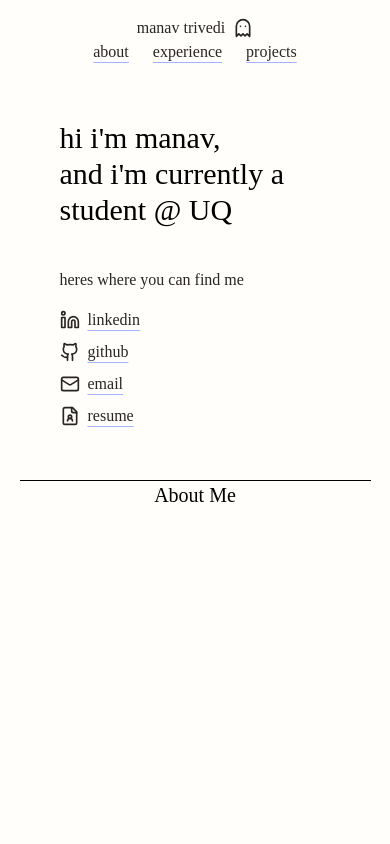
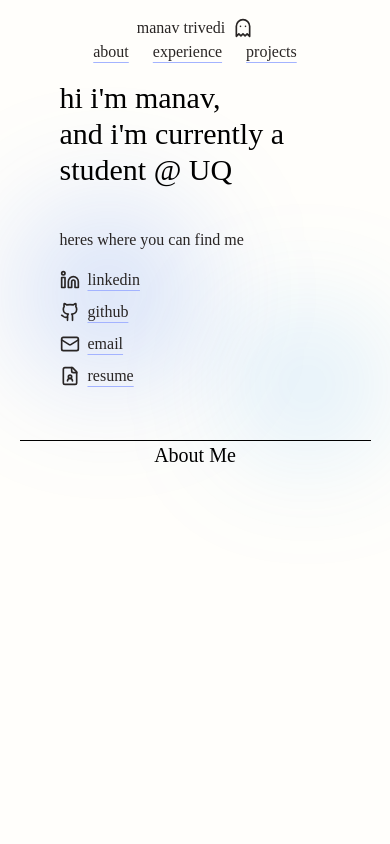
Before and after one commit to ManavTriv/Portfolio, a React (Vite) app in the folder frontend/: page / in a window 390 px wide. Shown: the top 844 px of the page. Built offline with nearby package versions, Linux system fonts and the light colour scheme; a web font is replaced by a local one.

Commit message:
Added background blobs

```diff
--- a/frontend/src/Home.jsx
+++ b/frontend/src/Home.jsx
@@ -6,6 +6,8 @@ import Experience from "./components/Experience";
 import Projects from "./components/Projects";
 import Navbar from "./components/Navbar";
 
+const SectionDivider = () => <div className="w-full border-t-1 mt-3" />;
+
 const Home = () => {
   const aboutRef = useRef(null);
   const experienceRef = useRef(null);
@@ -13,21 +15,17 @@ const Home = () => {
   const [navbarScrolled, setNavbarScrolled] = useState(false);
 
   useEffect(() => {
-    const handleScroll = () => {
-      setNavbarScrolled(window.scrollY > 0);
-    };
-    window.addEventListener("scroll", handleScroll);
-    return () => window.removeEventListener("scroll", handleScroll);
+    const handleScroll = () => setNavbarScrolled(window.scrollY > 0);
+    const debouncedScroll = debounce(handleScroll, 100);
+    window.addEventListener("scroll", debouncedScroll);
+    return () => window.removeEventListener("scroll", debouncedScroll);
   }, []);
 
   const scrollToSection = (ref) => {
     if (ref?.current) {
       const navbarHeight = 80;
       const offset = ref.current.offsetTop - navbarHeight;
-      window.scrollTo({
-        top: offset,
-        behavior: "smooth",
-      });
+      window.scrollTo({ top: offset, behavior: "smooth" });
     }
   };
 
@@ -36,7 +34,9 @@ const Home = () => {
   };
 
   return (
-    <div className="bg-[#fffefb] min-h-screen relative">
+    <div className="bg-[#fffefb] min-h-screen relative overflow-hidden">
+      <div className="blob blob-1" />
+      <div className="blob blob-2" />
 
       <Navbar
         scrolled={navbarScrolled}
@@ -46,18 +46,18 @@ const Home = () => {
         handleHomeClick={handleHomeClick}
       />
 
-      <div className="flex flex-col w-[90%] xl:max-w-[1100px] items-center justify-center mx-auto pt-20">
+      <div className="flex flex-col w-[90%] xl:max-w-[1100px] items-center justify-center mx-auto pt-10 md:pt-20 relative z-10">
         <IntroCard />
-        <div className="w-full border-t-1 mt-3"></div>
-        <div ref={aboutRef} className="scroll-mt-20">
+        <SectionDivider />
+        <div ref={aboutRef} className="scroll-mt-10 md:scroll-mt-20">
           <About />
         </div>
-        <div className="w-full border-t-1 mt-3"></div>
-        <div ref={experienceRef} className="scroll-mt-20">
+        <SectionDivider />
+        <div ref={experienceRef} className="scroll-mt-10 md:scroll-mt-20">
           <Experience />
         </div>
-        <div className="w-full border-t-1 mt-3"></div>
-        <div ref={projectsRef} className="scroll-mt-20">
+        <SectionDivider />
+        <div ref={projectsRef} className="scroll-mt-10 md:scroll-mt-20">
           <Projects />
         </div>
       </div>
@@ -65,4 +65,12 @@ const Home = () => {
   );
 };
 
+const debounce = (func, delay) => {
+  let timeoutId;
+  return (...args) => {
+    if (timeoutId) clearTimeout(timeoutId);
+    timeoutId = setTimeout(() => func.apply(this, args), delay);
+  };
+};
+
 export default Home;
--- a/frontend/src/styles/Home.css
+++ b/frontend/src/styles/Home.css
@@ -1 +1,40 @@
 @import url('https://fonts.googleapis.com/css2?family=Encode+Sans+Semi+Expanded:wght@100;200;300;400;500;600;700;800;900&display=swap');
+
+.blob {
+  position: absolute;
+  border-radius: 50%;
+  filter: blur(60px);
+  z-index: 0;
+}
+
+.blob-1 {
+  width: 400px;
+  height: 400px;
+  background: radial-gradient(circle, rgba(35, 101, 241, 0.3), transparent);
+  top: 1%;
+  left: 20%;
+}
+
+.blob-2 {
+  width: 300px;
+  height: 350px;
+  background: radial-gradient(circle, rgba(33, 150, 243, 0.3), transparent);
+  top: 8%;
+  right: 25%;
+}
+
+@media (max-width: 768px) {
+  .blob-1 {
+    width: 200px;
+    height: 200px;
+    top: 5%;
+    left: 2%;
+  }
+
+  .blob-2 {
+    width: 150px;
+    height: 150px;
+    bottom: 5%;
+    right: 2%;
+  }
+}
```
